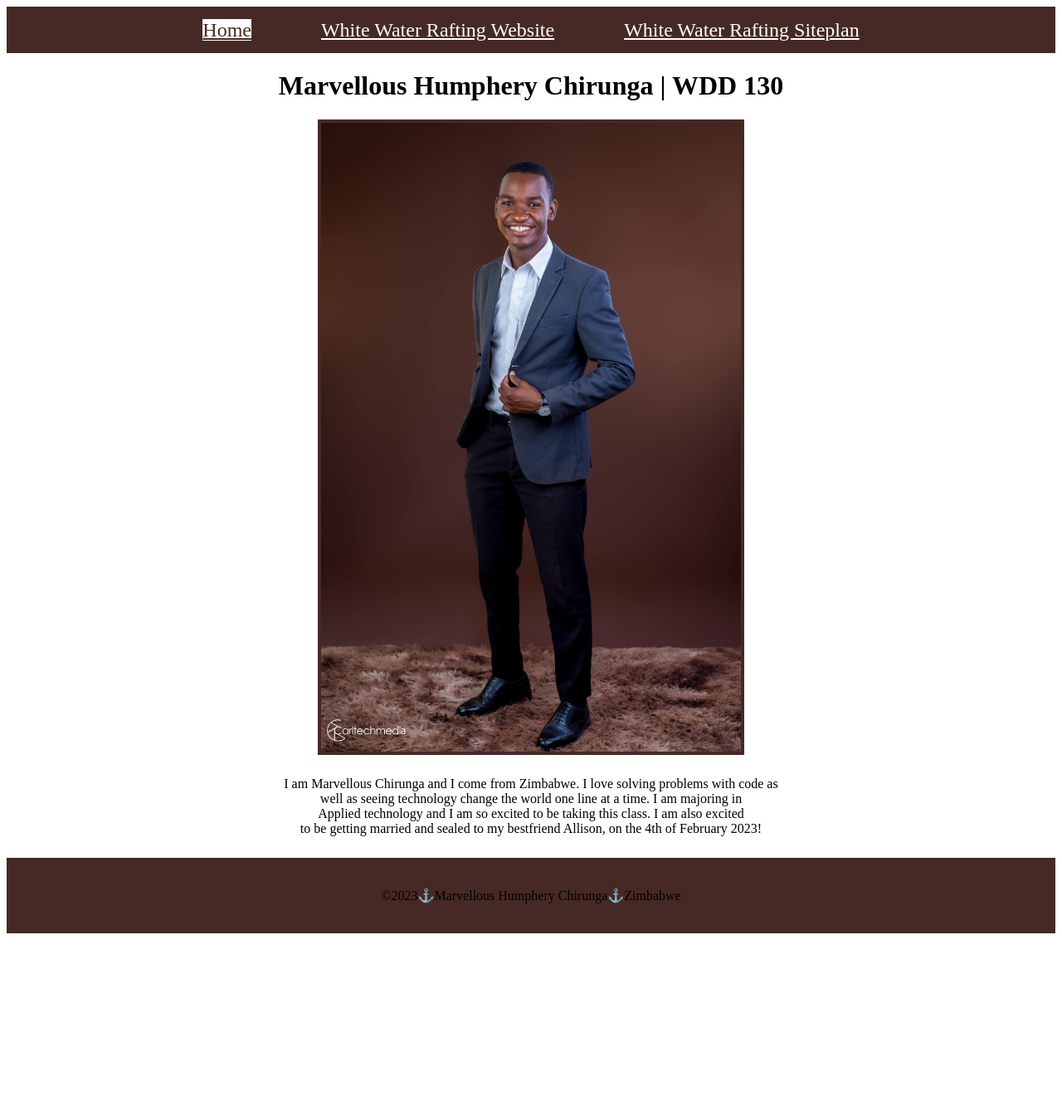
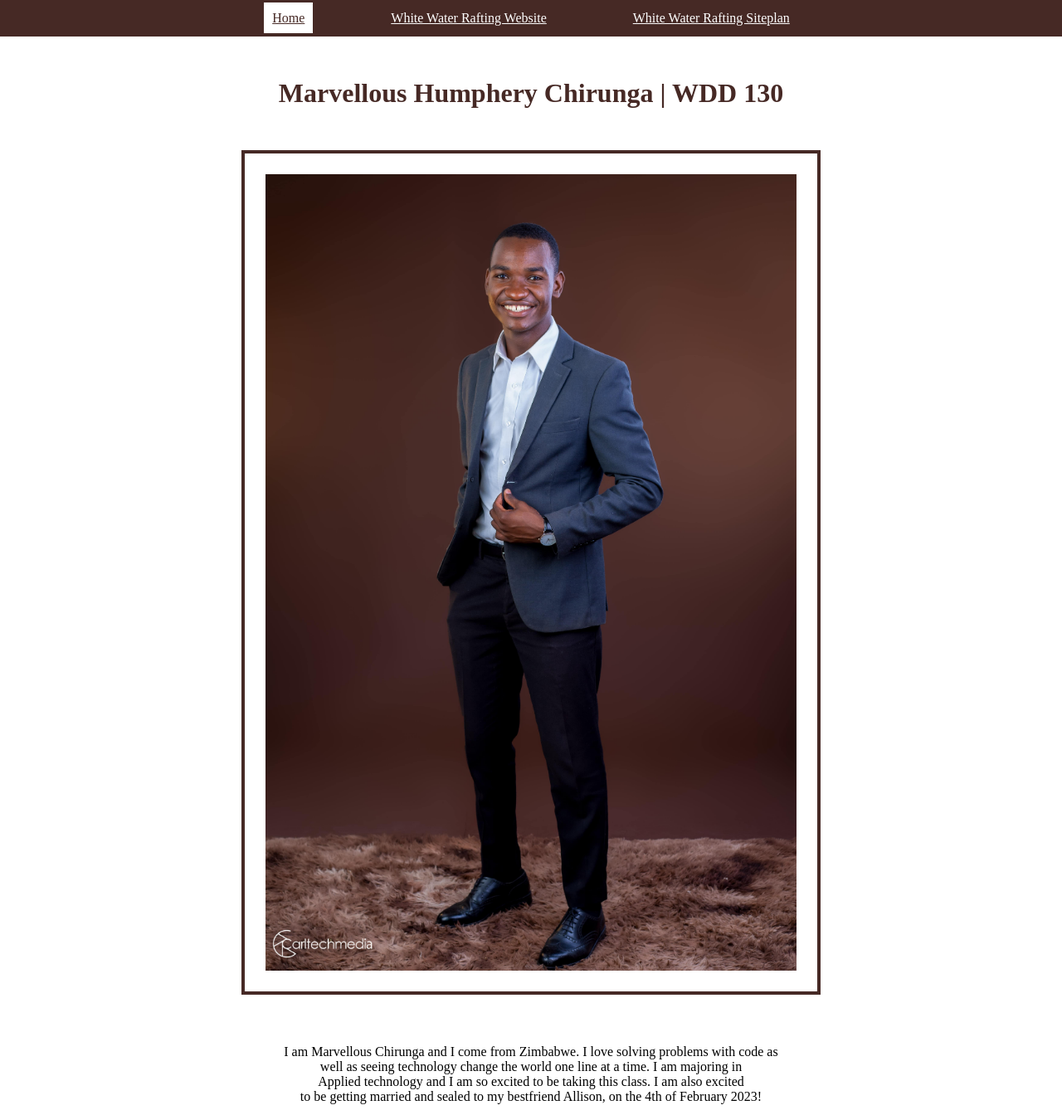
Before and after one commit to marvellouschirunga/wdd130, a plain HTML site: page index.html in a window 1280 px wide. Shown: the top 1344 px of the page at 83% size. Before the commit the page ends 1133 px from the top, so only its background shows below. Drawn offline with Linux system fonts and the light colour scheme.

Commit message:
fixed css

```diff
--- a/css/style.css
+++ b/css/style.css
@@ -1,39 +1,61 @@
 
 
 nav, footer {
+    background-color: #462925;
+    padding: 10px;
     text-align: center;
-    background-color:#462925;
+}
+
+
+footer p {
+    padding: 20px;
+    color: white;
+    font-size: 20px;
+    margin: 20px auto;
+}
+
+a {
+    color: white;
+    font-size: 1em;
+    margin: 40px;
+    line-height: 1.5em;
+    padding: 10px
+}
+
+h1 {
+    color: #462925;
+    text-align: center;
+    margin: 50px 0;
+}
+
+
+h2 {
+    color: #462925;
+}
+
+img {
+    width: 50%;
+    border: 4px solid #462925;
+    margin: 50px auto;
+    display: block;
+    padding: 25px;
+}
+
+p {
     padding: 10px;
+    text-align: center;
+}
+
+#active {
+    background-color: white;
+    color: #462925;
 }
 
 a:hover {
     background-color: white;
     color: #462925;
+  }
+
+  body {
+    margin: 0;
 }
-  h2 {
-    color: #462925;
-}
-h1{
-    text-align: center;
-}
-img {
-    width: 40%;
-    display: block;
-    margin: 0 auto;
-    border: 4px solid #462925;
-}
-p {
-    text-align: center;
-    padding: 10px;
-}
-
-a {
-    font-size: 1.5em;
-    color: white;
-    margin: 40px;
-    line-height: 1.5em;
-}
-#active {
-    background-color: white;
-    color: #462925;
-}
```
